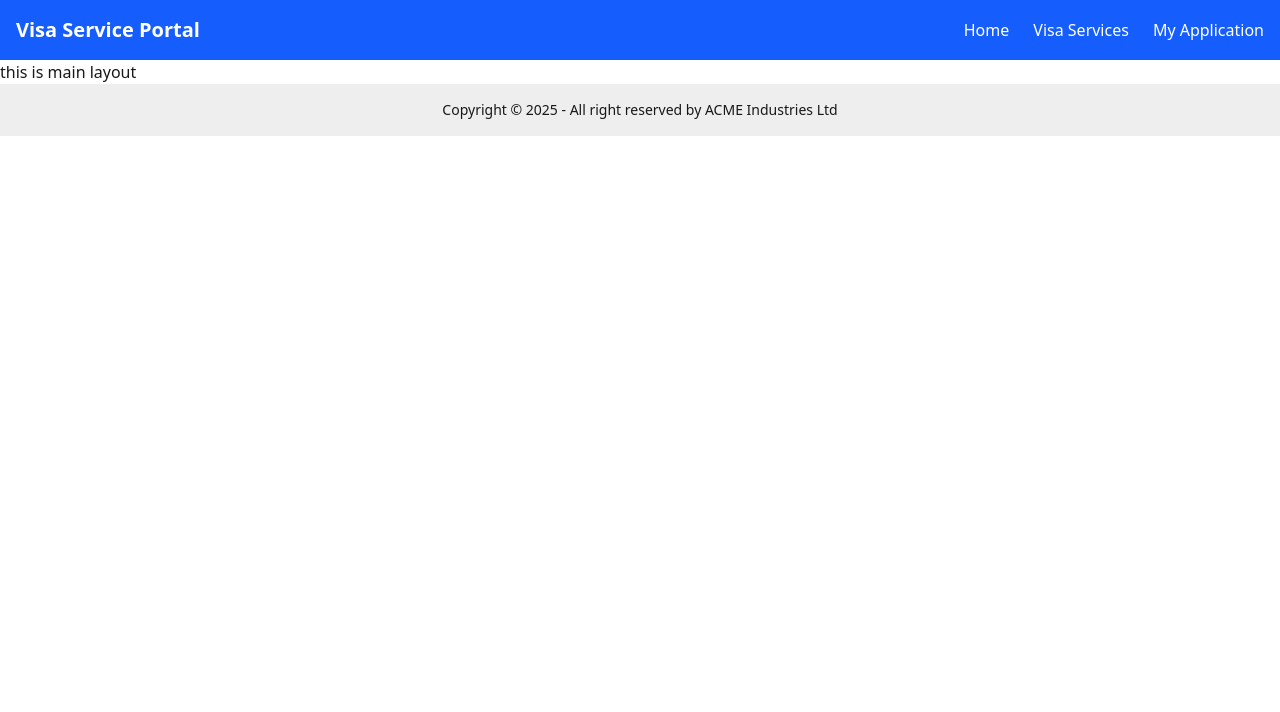
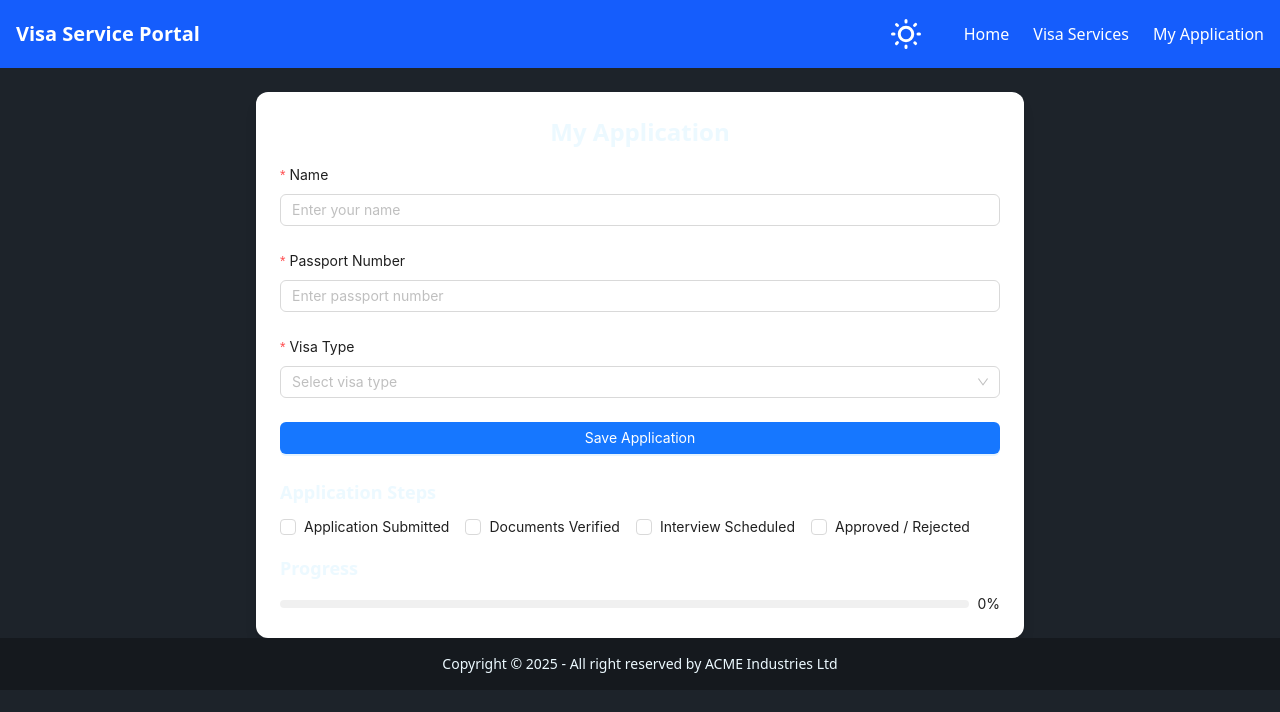
Before and after one commit to tonmoyth/visa-service-portal-client, a React (Vite) app: page /application in a window 1280 px wide. Shown: the top 712 px of the page. Built offline with nearby package versions, Linux system fonts and the light colour scheme.

Commit message:
added application page and dark mode toggle

```diff
--- a/index.html
+++ b/index.html
@@ -2,6 +2,7 @@
 <html lang="en" data-theme="light">
   <head>
     <meta charset="UTF-8" />
+
     <link rel="icon" type="image/svg+xml" href="/vite.svg" />
     <meta name="viewport" content="width=device-width, initial-scale=1.0" />
     <title>Vite + React</title>
--- a/src/components/NavBer/NavBer.jsx
+++ b/src/components/NavBer/NavBer.jsx
@@ -1,11 +1,48 @@
+import { useEffect, useState } from "react";
 import { Link } from "react-router";
 
 const NavBer = () => {
+  const [theme, setTheme] = useState(
+    () => localStorage.getItem("theme") || "dark"
+  );
+
+  useEffect(() => {
+    // document.documentElement.setAttribute("data-theme", theme);
+    document.querySelector("html").setAttribute("data-theme", theme);
+    localStorage.setItem("theme", theme);
+  }, [theme]);
+
+  const toggleTheme = () => {
+    setTheme((prev) => (prev === "light" ? "dark" : "light"));
+  };
+
   return (
     <nav className="p-4 bg-blue-600 text-white flex justify-between items-center">
       <h1 className="text-xl font-bold">Visa Service Portal</h1>
 
-      <div className="flex gap-6">
+      <div className="flex gap-6 justify-center items-center">
+         <label className="swap swap-rotate mr-4">
+          {/* this hidden checkbox controls the state */}
+          <input onClick={toggleTheme} checked={theme === 'dark'} type="checkbox" />
+
+          {/* sun icon */}
+          <svg
+            className="swap-on h-9 w-9 fill-current"
+            xmlns="http://www.w3.org/2000/svg"
+            viewBox="0 0 24 24"
+          >
+            <path d="M5.64,17l-.71.71a1,1,0,0,0,0,1.41,1,1,0,0,0,1.41,0l.71-.71A1,1,0,0,0,5.64,17ZM5,12a1,1,0,0,0-1-1H3a1,1,0,0,0,0,2H4A1,1,0,0,0,5,12Zm7-7a1,1,0,0,0,1-1V3a1,1,0,0,0-2,0V4A1,1,0,0,0,12,5ZM5.64,7.05a1,1,0,0,0,.7.29,1,1,0,0,0,.71-.29,1,1,0,0,0,0-1.41l-.71-.71A1,1,0,0,0,4.93,6.34Zm12,.29a1,1,0,0,0,.7-.29l.71-.71a1,1,0,1,0-1.41-1.41L17,5.64a1,1,0,0,0,0,1.41A1,1,0,0,0,17.66,7.34ZM21,11H20a1,1,0,0,0,0,2h1a1,1,0,0,0,0-2Zm-9,8a1,1,0,0,0-1,1v1a1,1,0,0,0,2,0V20A1,1,0,0,0,12,19ZM18.36,17A1,1,0,0,0,17,18.36l.71.71a1,1,0,0,0,1.41,0,1,1,0,0,0,0-1.41ZM12,6.5A5.5,5.5,0,1,0,17.5,12,5.51,5.51,0,0,0,12,6.5Zm0,9A3.5,3.5,0,1,1,15.5,12,3.5,3.5,0,0,1,12,15.5Z" />
+          </svg>
+
+          {/* moon icon */}
+          <svg
+            className="swap-off h-9 w-9 fill-current"
+            xmlns="http://www.w3.org/2000/svg"
+            viewBox="0 0 24 24"
+          >
+            <path d="M21.64,13a1,1,0,0,0-1.05-.14,8.05,8.05,0,0,1-3.37.73A8.15,8.15,0,0,1,9.08,5.49a8.59,8.59,0,0,1,.25-2A1,1,0,0,0,8,2.36,10.14,10.14,0,1,0,22,14.05,1,1,0,0,0,21.64,13Zm-9.5,6.69A8.14,8.14,0,0,1,7.08,5.22v.27A10.15,10.15,0,0,0,17.22,15.63a9.79,9.79,0,0,0,2.1-.22A8.11,8.11,0,0,1,12.14,19.73Z" />
+          </svg>
+        </label>
         <Link to="/" className="hover:text-gray-300">
           Home
         </Link>
--- a/src/pages/Application/Application.jsx
+++ b/src/pages/Application/Application.jsx
@@ -1,11 +1,112 @@
-import React from 'react';
+import React from "react";
+import  { useState, useEffect } from "react";
+import { Form, Input, Select, Checkbox, Button, Progress, message } from "antd";
+
+const { Option } = Select;
+
+const steps = [
+  "Application Submitted",
+  "Documents Verified",
+  "Interview Scheduled",
+  "Approved / Rejected",
+];
 
 const Application = () => {
-    return (
-        <div>
-            this is main layout
-        </div>
-    );
+  // Form state
+  const [form] = Form.useForm();
+  const [completedSteps, setCompletedSteps] = useState([]);
+
+  // Load from localStorage
+  useEffect(() => {
+    const savedForm = localStorage.getItem("applicationForm");
+    const savedSteps = localStorage.getItem("applicationSteps");
+
+    if (savedForm) {
+      form.setFieldsValue(JSON.parse(savedForm));
+    }
+    if (savedSteps) {
+      setCompletedSteps(JSON.parse(savedSteps));
+    }
+  }, [form]);
+
+  // Handle form submit
+  const handleFinish = (values) => {
+    localStorage.setItem("applicationForm", JSON.stringify(values));
+    message.success("Form saved successfully!");
+  };
+
+  // Handle steps change
+  const onStepChange = (checkedValues) => {
+    setCompletedSteps(checkedValues);
+    localStorage.setItem("applicationSteps", JSON.stringify(checkedValues));
+  };
+  return (
+    <div className="max-w-3xl mx-auto p-6 bg-white shadow-lg rounded-xl mt-6">
+      <h1 className="text-2xl font-bold mb-4 text-center">My Application</h1>
+
+      {/* Form */}
+      <Form
+        form={form}
+        layout="vertical"
+        onFinish={handleFinish}
+        className="mb-6"
+      >
+        <Form.Item
+          label="Name"
+          name="name"
+          rules={[{ required: true, message: "Please enter your name" }]}
+        >
+          <Input placeholder="Enter your name" />
+        </Form.Item>
+
+        <Form.Item
+          label="Passport Number"
+          name="passport"
+          rules={[{ required: true, message: "Please enter passport number" }]}
+        >
+          <Input placeholder="Enter passport number" />
+        </Form.Item>
+
+        <Form.Item
+          label="Visa Type"
+          name="visaType"
+          rules={[{ required: true, message: "Please select visa type" }]}
+        >
+          <Select placeholder="Select visa type">
+            <Option value="Tourist">Tourist</Option>
+            <Option value="Student">Student</Option>
+            <Option value="Work">Work</Option>
+            <Option value="Business">Business</Option>
+          </Select>
+        </Form.Item>
+
+        <Form.Item>
+          <Button type="primary" htmlType="submit" block>
+            Save Application
+          </Button>
+        </Form.Item>
+      </Form>
+
+      {/* Application Steps */}
+      <div className="mb-4">
+        <h2 className="text-lg font-semibold mb-2">Application Steps</h2>
+        <Checkbox.Group
+          options={steps}
+          value={completedSteps}
+          onChange={onStepChange}
+        />
+      </div>
+
+      {/* Progress */}
+      <div className="mt-4">
+        <h2 className="text-lg font-semibold mb-2">Progress</h2>
+        <Progress
+          percent={Math.round((completedSteps.length / steps.length) * 100)}
+          status="active"
+        />
+      </div>
+    </div>
+  );
 };
 
 export default Application;
```
